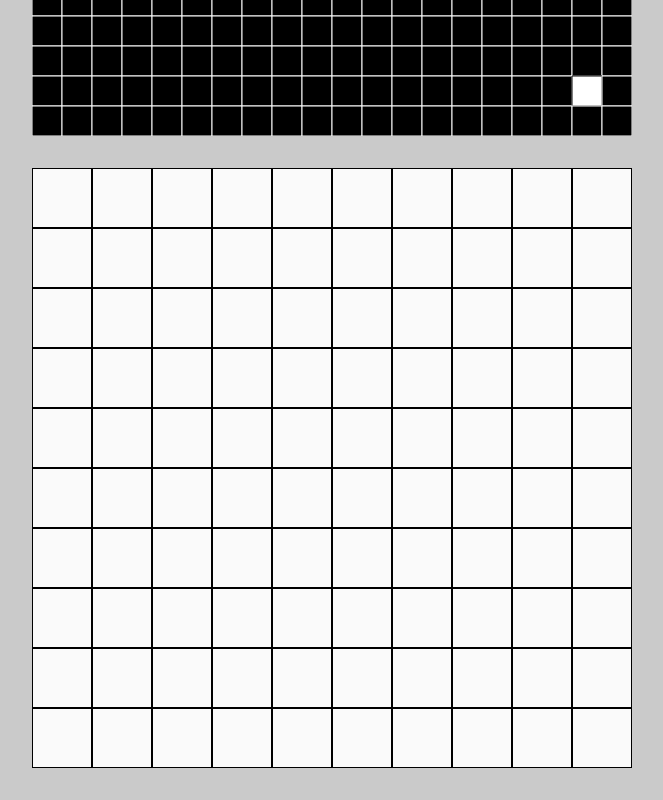
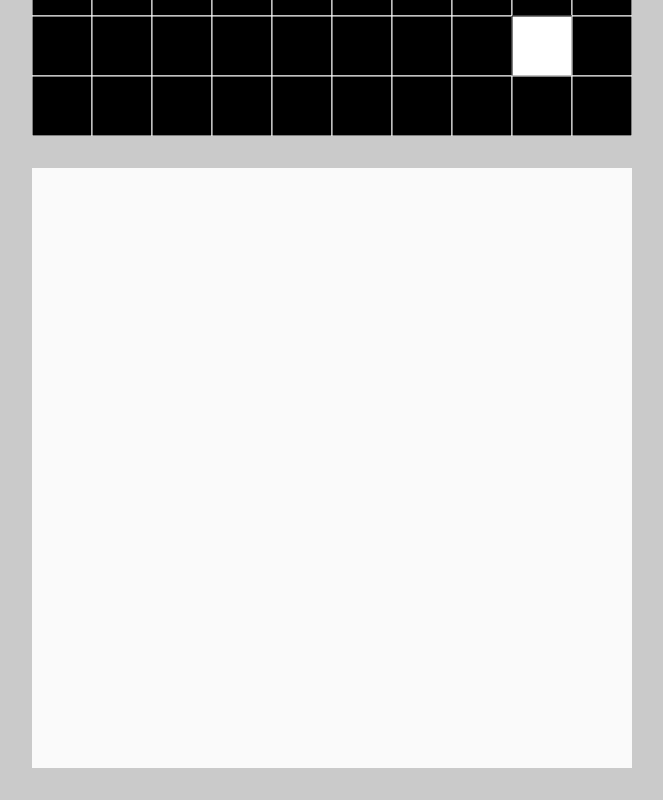
Before and after one commit to Ks-link/tile-wars, a plain HTML site: page index.html in a window 1280 px wide. Shown: the part 496-1296 px from the top of the page, without its empty margins (308-971 px from the left). Drawn offline with Linux system fonts and the light colour scheme.

Commit message:
ditching canvas for traditional css grid baby

```diff
--- a/index.html
+++ b/index.html
@@ -22,115 +22,7 @@
         <section id="gameboard">
 
             <!-- input with javvascript - probably won't use this way -->
-            <div></div>
-            <div></div>
-            <div></div>
-            <div></div>
-            <div></div>
-            <div></div>
-            <div></div>
-            <div></div>
-            <div></div>
-            <div></div>
 
-            <div></div>
-            <div></div>
-            <div></div>
-            <div></div>
-            <div></div>
-            <div></div>
-            <div></div>
-            <div></div>
-            <div></div>
-            <div></div>
-
-            <div></div>
-            <div></div>
-            <div></div>
-            <div></div>
-            <div></div>
-            <div></div>
-            <div></div>
-            <div></div>
-            <div></div>
-            <div></div>
-
-            <div></div>
-            <div></div>
-            <div></div>
-            <div></div>
-            <div></div>
-            <div></div>
-            <div></div>
-            <div></div>
-            <div></div>
-            <div></div>
-
-            <div></div>
-            <div></div>
-            <div></div>
-            <div></div>
-            <div></div>
-            <div></div>
-            <div></div>
-            <div></div>
-            <div></div>
-            <div></div>
-
-            <div></div>
-            <div></div>
-            <div></div>
-            <div></div>
-            <div></div>
-            <div></div>
-            <div></div>
-            <div></div>
-            <div></div>
-            <div></div>
-
-            <div></div>
-            <div></div>
-            <div></div>
-            <div></div>
-            <div></div>
-            <div></div>
-            <div></div>
-            <div></div>
-            <div></div>
-            <div></div>
-
-            <div></div>
-            <div></div>
-            <div></div>
-            <div></div>
-            <div></div>
-            <div></div>
-            <div></div>
-            <div></div>
-            <div></div>
-            <div></div>
-
-            <div></div>
-            <div></div>
-            <div></div>
-            <div></div>
-            <div></div>
-            <div></div>
-            <div></div>
-            <div></div>
-            <div></div>
-            <div></div>
-
-            <div></div>
-            <div></div>
-            <div></div>
-            <div></div>
-            <div></div>
-            <div></div>
-            <div></div>
-            <div></div>
-            <div></div>
-            <div></div>
 
         </section>
 
--- a/scripts/script.js
+++ b/scripts/script.js
@@ -4,8 +4,8 @@ const ctx = canvas.getContext("2d");
 
 
 const gameBoard = {
-    cols: 20,
-    rows: 20,
+    cols: 10,
+    rows: 10,
     // cellSize: canvas.width / 10,
 };
 
@@ -76,8 +76,8 @@ function createGrid(cols, rows) {
     }
     return grid;
 }
+
 // setInterval(createGrid, 10);
-
 const gameGrid = createGrid(gameBoard.cols, gameBoard.rows);
 
 // function drawGrid() {
```
